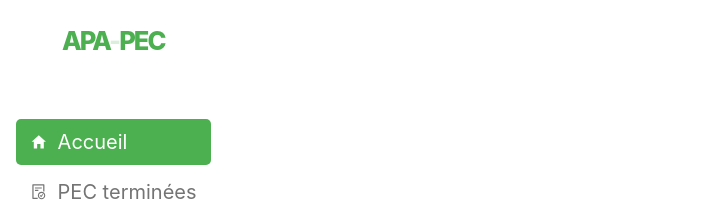
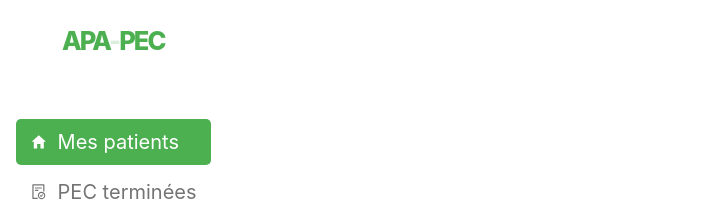
Before and after one commit to TomBrillouet/APA-PEC, a React (Vite) app: page /dashboard in a window 1280 px wide. Shown: the top 220 px of the page, without its empty margins (0-712 px from the left). Built offline with nearby package versions, Linux system fonts and the light colour scheme; no server answers.

Commit message:
✏️F08: Fix typos in TopMainBar and navItems

```diff
--- a/src/components/pages/dashboard/Main/TopMainBar.jsx
+++ b/src/components/pages/dashboard/Main/TopMainBar.jsx
@@ -7,7 +7,7 @@ export default function TopMainBar({ onChange, onClick, archived }) {
   return (
     <TopMainBarStyled>
       <SectionTitle
-        label={`Prise en charge ${archived ? "terminée" : "en cours"}`}
+        label={`Prises en charge ${archived ? "terminées" : "en cours"}`}
       />
       <Searchbar onChange={onChange} />
       <Button label={"Ajouter un patient"} onClick={onClick} />
--- a/src/components/pages/dashboard/Menu/navItems.jsx
+++ b/src/components/pages/dashboard/Menu/navItems.jsx
@@ -3,7 +3,7 @@ import { IoMdHome } from "react-icons/io"
 import { IoStatsChartOutline } from "react-icons/io5"
 
 export const navItems = [
-  { label: "Accueil", icon: <IoMdHome />, path: "/dashboard" },
+  { label: "Mes patients", icon: <IoMdHome />, path: "/dashboard" },
   {
     label: "PEC terminées",
     icon: <AiOutlineFileDone />,
```
